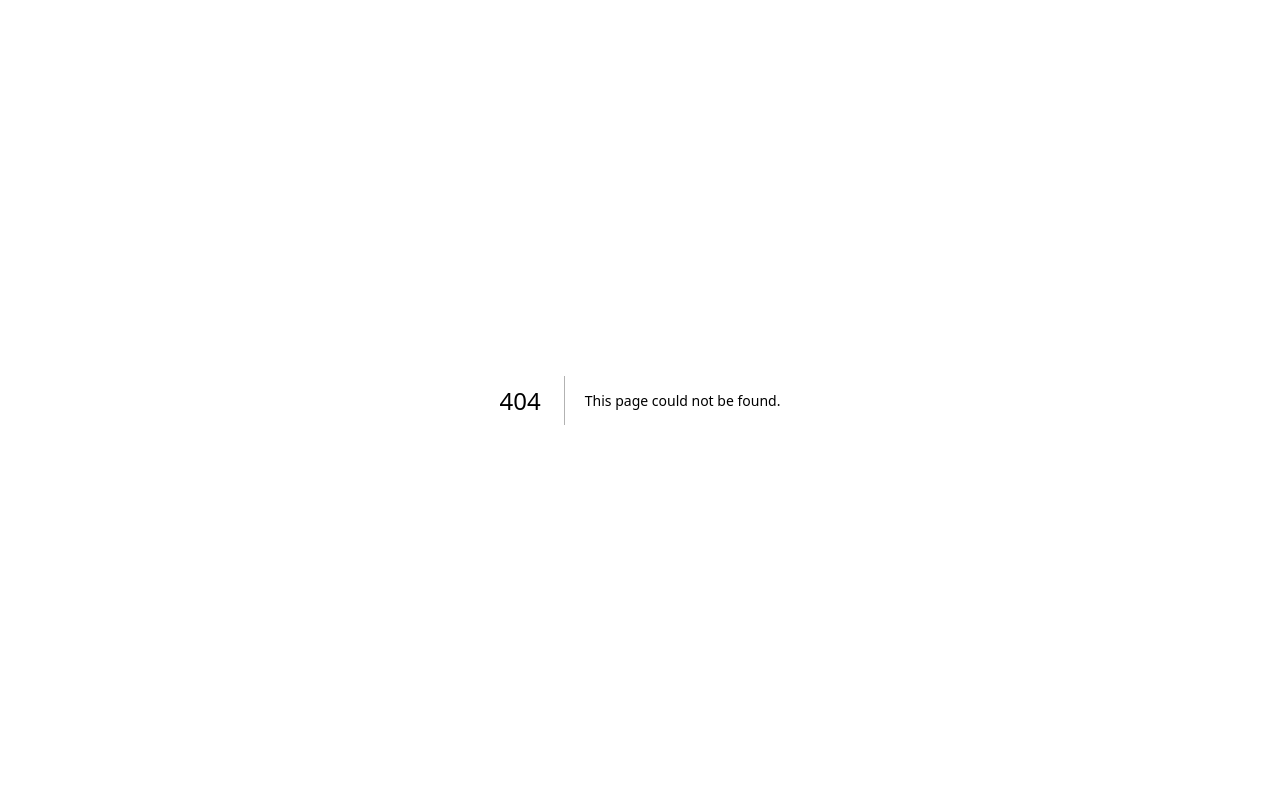
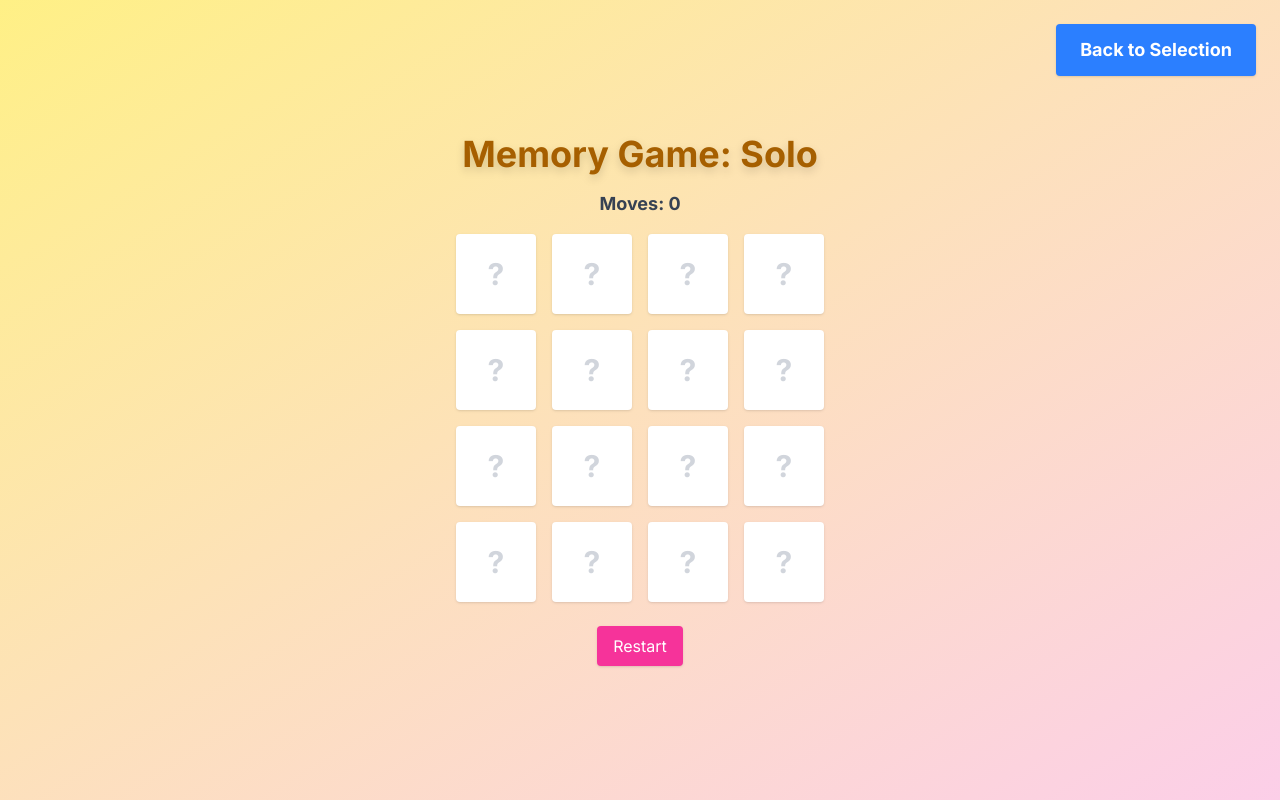
Before and after one commit to Jagjit-2626/games, a Next.js app: page /memory-game/single in a window 1280 px wide. Before the commit this address had no page. Built offline with nearby package versions, Linux system fonts and the light colour scheme.

Commit message:
UI improvements and bug fixes for Memory Game friend mode

```diff
--- a/src/app/dashboard/page.tsx
+++ b/src/app/dashboard/page.tsx
@@ -13,6 +13,12 @@ const games = [
     description: "Play Tic Tac Toe against a friend.",
     image: "https://cdn-icons-png.flaticon.com/512/616/616490.png",
     route: "/tic-tac-toe",
+  },
+  {
+    name: "Memory Game",
+    description: "Test your memory skills solo or with a friend. Flip cards and find all pairs!",
+    image: "https://cdn-icons-png.flaticon.com/512/616/616554.png",
+    route: "/memory-game",
   },
   // Add more games here
 ];
--- /dev/null
+++ b/src/app/memory-game/friend/page.tsx
@@ -0,0 +1,101 @@
+"use client";
+import { useState } from "react";
+
+const CARD_IMAGES = [
+  "🍎", "🍌", "🍇", "🍉", "🍒", "🍋", "🍑", "🍍"
+];
+
+function shuffle(array: string[]): string[] {
+  let arr = array.slice();
+  for (let i = arr.length - 1; i > 0; i--) {
+    const j = Math.floor(Math.random() * (i + 1));
+    [arr[i], arr[j]] = [arr[j], arr[i]];
+  }
+  return arr;
+}
+
+export default function MemoryGameFriend() {
+  const [cards, setCards] = useState(() => shuffle([...CARD_IMAGES, ...CARD_IMAGES]));
+  const [flipped, setFlipped] = useState<number[]>([]);
+  const [matched, setMatched] = useState<number[]>([]);
+  const [moves, setMoves] = useState({ 'Player 1': 0, 'Player 2': 0 });
+  const [gameOver, setGameOver] = useState(false);
+  const [turn, setTurn] = useState<'Player 1' | 'Player 2'>('Player 1');
+  const [scores, setScores] = useState({ 'Player 1': 0, 'Player 2': 0 });
+
+  function handleFlip(idx: number) {
+    if (flipped.length === 2 || flipped.includes(idx) || matched.includes(idx)) return;
+    const newFlipped = [...flipped, idx];
+    setFlipped(newFlipped);
+    if (newFlipped.length === 2) {
+      setMoves(m => ({ ...m, [turn]: m[turn] + 1 }));
+      const [i, j] = newFlipped;
+      if (cards[i] === cards[j]) {
+        setTimeout(() => {
+          setMatched(prev => [...prev, i, j]);
+          setScores(s => ({ ...s, [turn]: s[turn] + 1 }));
+          setFlipped([]);
+          if (matched.length + 2 === cards.length) setGameOver(true);
+        }, 700);
+      } else {
+        setTimeout(() => {
+          setTurn(t => t === 'Player 1' ? 'Player 2' : 'Player 1');
+          setFlipped([]);
+        }, 900);
+      }
+    }
+  }
+
+  function handleRestart() {
+    setCards(shuffle([...CARD_IMAGES, ...CARD_IMAGES]));
+    setFlipped([]);
+    setMatched([]);
+    setMoves({ 'Player 1': 0, 'Player 2': 0 });
+    setGameOver(false);
+    setTurn('Player 1');
+    setScores({ 'Player 1': 0, 'Player 2': 0 });
+  }
+
+  return (
+    <div className="flex flex-col items-center justify-center min-h-screen bg-gradient-to-br from-yellow-200 to-pink-200 relative">
+      <button
+        className="absolute top-6 right-6 px-6 py-3 bg-blue-500 text-white rounded shadow hover:bg-blue-600 text-lg font-bold transition z-20"
+        onClick={() => window.location.href = '/memory-game'}
+      >
+        Back to Selection
+      </button>
+      <h1 className="text-4xl font-bold mb-4 text-yellow-700 drop-shadow-lg">Memory Game: Play with Friend</h1>
+      <div className="absolute top-55 right-8 flex flex-col items-end z-20 bg-white bg-opacity-80 rounded-xl p-4 shadow-lg min-w-[220px] text-justify">
+        <div className="mb-2 text-lg font-bold text-pink-700 w-full text-center">Current Turn: <span className="text-blue-600">{turn === 'Player 1' ? 'P1' : 'P2'}</span></div>
+        <div className="mb-2 text-base font-semibold text-gray-700 flex flex-row gap-2 items-center">
+          <span className="text-green-700">P1</span>
+          <span className="bg-green-100 px-2 py-1 rounded">Score: {scores['Player 1']}</span>
+          <span className="bg-green-100 px-2 py-1 rounded">Moves: {moves['Player 1']}</span>
+        </div>
+        <div className="mb-2 text-base font-semibold text-gray-700 flex flex-row gap-2 items-center">
+          <span className="text-yellow-700">P2</span>
+          <span className="bg-yellow-100 px-2 py-1 rounded">Score: {scores['Player 2']}</span>
+          <span className="bg-yellow-100 px-2 py-1 rounded">Moves: {moves['Player 2']}</span>
+        </div>
+      </div>
+      <div className="grid grid-cols-4 gap-4 mb-6">
+        {cards.map((card, idx) => (
+          <button
+            key={idx}
+            className={`w-20 h-20 text-3xl font-bold bg-white rounded shadow flex items-center justify-center transition duration-300 ${flipped.includes(idx) || matched.includes(idx) ? '' : 'bg-gray-300 text-gray-300'}`}
+            onClick={() => handleFlip(idx)}
+            disabled={flipped.length === 2 || matched.includes(idx)}
+          >
+            {flipped.includes(idx) || matched.includes(idx) ? card : "?"}
+          </button>
+        ))}
+      </div>
+      <button className="px-4 py-2 bg-pink-500 text-white rounded shadow hover:bg-pink-600 transition" onClick={handleRestart}>Restart</button>
+      {gameOver && (
+        <div className="mt-6 text-2xl font-bold text-green-700">
+          Game Over! {scores['Player 1'] > scores['Player 2'] ? 'Player 1 Wins! 🎉' : scores['Player 2'] > scores['Player 1'] ? 'Player 2 Wins! 🎉' : 'Draw!'}
+        </div>
+      )}
+    </div>
+  );
+}
--- /dev/null
+++ b/src/app/memory-game/page.tsx
@@ -0,0 +1,33 @@
+"use client";
+import { useRouter } from "next/navigation";
+
+export default function MemoryGameSelect() {
+  const router = useRouter();
+  return (
+    <div className="flex flex-col items-center justify-center min-h-screen bg-gradient-to-br from-yellow-200 to-pink-200 relative">
+      <button
+        className="absolute top-6 right-6 px-6 py-3 bg-blue-500 text-white rounded shadow hover:bg-blue-600 text-lg font-bold transition z-20"
+        onClick={() => router.push('/dashboard')}
+      >
+        Back to Games
+      </button>
+      <h1 className="text-4xl font-bold mb-8 text-yellow-700 drop-shadow-lg text-center">Memory Game</h1>
+      <div className="grid grid-cols-1 md:grid-cols-2 gap-8 w-full max-w-xl">
+        <div
+          className="bg-white rounded-2xl shadow-lg p-8 flex flex-col items-center hover:scale-105 transition cursor-pointer text-justify"
+          onClick={() => router.push("/memory-game/single")}
+        >
+          <img src="https://cdn-icons-png.flaticon.com/512/616/616554.png" alt="Single Player" className="w-20 h-20 mb-4" />
+          <h2 className="text-2xl font-semibold mb-2 text-pink-700 text-center">Play Solo</h2>
+        </div>
+        <div
+          className="bg-white rounded-2xl shadow-lg p-8 flex flex-col items-center hover:scale-105 transition cursor-pointer text-justify"
+          onClick={() => router.push("/memory-game/friend")}
+        >
+          <img src="https://cdn-icons-png.flaticon.com/512/1946/1946429.png" alt="Friend" className="w-20 h-20 mb-4" />
+          <h2 className="text-2xl font-semibold mb-2 text-yellow-700 text-center">Play with Friend</h2>
+        </div>
+      </div>
+    </div>
+  );
+}
--- /dev/null
+++ b/src/app/memory-game/single/page.tsx
@@ -0,0 +1,79 @@
+"use client";
+import { useState } from "react";
+
+const CARD_IMAGES = [
+  "🍎", "🍌", "🍇", "🍉", "🍒", "🍋", "🍑", "🍍"
+];
+
+function shuffle(array: string[]): string[] {
+  let arr = array.slice();
+  for (let i = arr.length - 1; i > 0; i--) {
+    const j = Math.floor(Math.random() * (i + 1));
+    [arr[i], arr[j]] = [arr[j], arr[i]];
+  }
+  return arr;
+}
+
+export default function MemoryGameSingle() {
+  const [cards, setCards] = useState(() => shuffle([...CARD_IMAGES, ...CARD_IMAGES]));
+  const [flipped, setFlipped] = useState<number[]>([]);
+  const [matched, setMatched] = useState<number[]>([]);
+  const [moves, setMoves] = useState(0);
+  const [gameOver, setGameOver] = useState(false);
+
+  function handleFlip(idx: number) {
+    if (flipped.length === 2 || flipped.includes(idx) || matched.includes(idx)) return;
+    const newFlipped = [...flipped, idx];
+    setFlipped(newFlipped);
+    if (newFlipped.length === 2) {
+      setMoves(m => m + 1);
+      const [i, j] = newFlipped;
+      if (cards[i] === cards[j]) {
+        setTimeout(() => {
+          setMatched(prev => [...prev, i, j]);
+          setFlipped([]);
+          if (matched.length + 2 === cards.length) setGameOver(true);
+        }, 700);
+      } else {
+        setTimeout(() => setFlipped([]), 900);
+      }
+    }
+  }
+
+  function handleRestart() {
+    setCards(shuffle([...CARD_IMAGES, ...CARD_IMAGES]));
+    setFlipped([]);
+    setMatched([]);
+    setMoves(0);
+    setGameOver(false);
+  }
+
+  return (
+    <div className="flex flex-col items-center justify-center min-h-screen bg-gradient-to-br from-yellow-200 to-pink-200 relative">
+      <button
+        className="absolute top-6 right-6 px-6 py-3 bg-blue-500 text-white rounded shadow hover:bg-blue-600 text-lg font-bold transition z-20"
+        onClick={() => window.location.href = '/memory-game'}
+      >
+        Back to Selection
+      </button>
+      <h1 className="text-4xl font-bold mb-4 text-yellow-700 drop-shadow-lg">Memory Game: Solo</h1>
+      <div className="mb-4 text-lg font-semibold text-gray-700">Moves: {moves}</div>
+      <div className="grid grid-cols-4 gap-4 mb-6">
+        {cards.map((card, idx) => (
+          <button
+            key={idx}
+            className={`w-20 h-20 text-3xl font-bold bg-white rounded shadow flex items-center justify-center transition duration-300 ${flipped.includes(idx) || matched.includes(idx) ? '' : 'bg-gray-300 text-gray-300'}`}
+            onClick={() => handleFlip(idx)}
+            disabled={flipped.length === 2 || matched.includes(idx)}
+          >
+            {flipped.includes(idx) || matched.includes(idx) ? card : "?"}
+          </button>
+        ))}
+      </div>
+      <button className="px-4 py-2 bg-pink-500 text-white rounded shadow hover:bg-pink-600 transition" onClick={handleRestart}>Restart</button>
+      {gameOver && (
+        <div className="mt-6 text-2xl font-bold text-green-700">You Win! 🎉</div>
+      )}
+    </div>
+  );
+}
```
